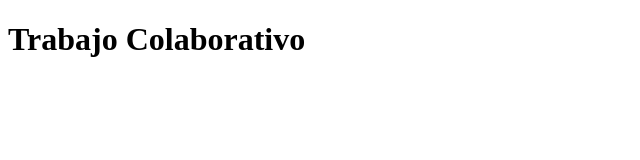
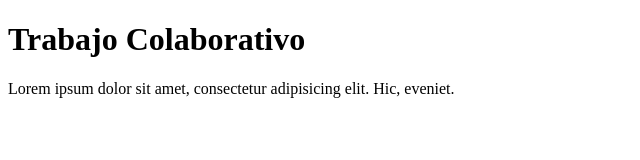
Before and after one commit to jmontes50/SimpleProjectGit, a plain HTML site: page index.html in a window 1280 px wide. Shown: the whole page, without its empty margins (0-640 px from the left). Drawn offline with Linux system fonts and the light colour scheme.

Commit message:
agregado footer

```diff
--- a/index.html
+++ b/index.html
@@ -13,5 +13,10 @@
   <main>
 
   </main>
+  <footer>
+    <p>
+      Lorem ipsum dolor sit amet, consectetur adipisicing elit. Hic, eveniet.
+    </p>
+  </footer>
 </body>
 </html>
```
